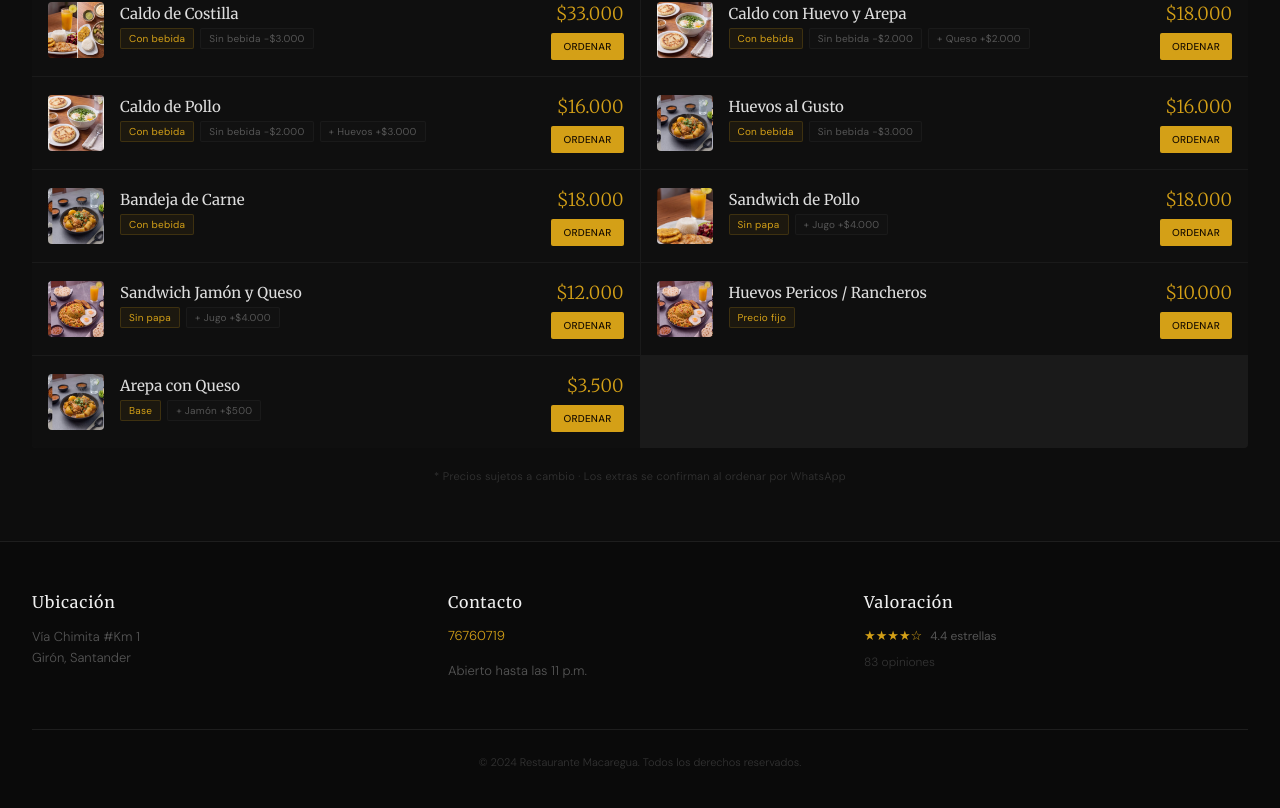
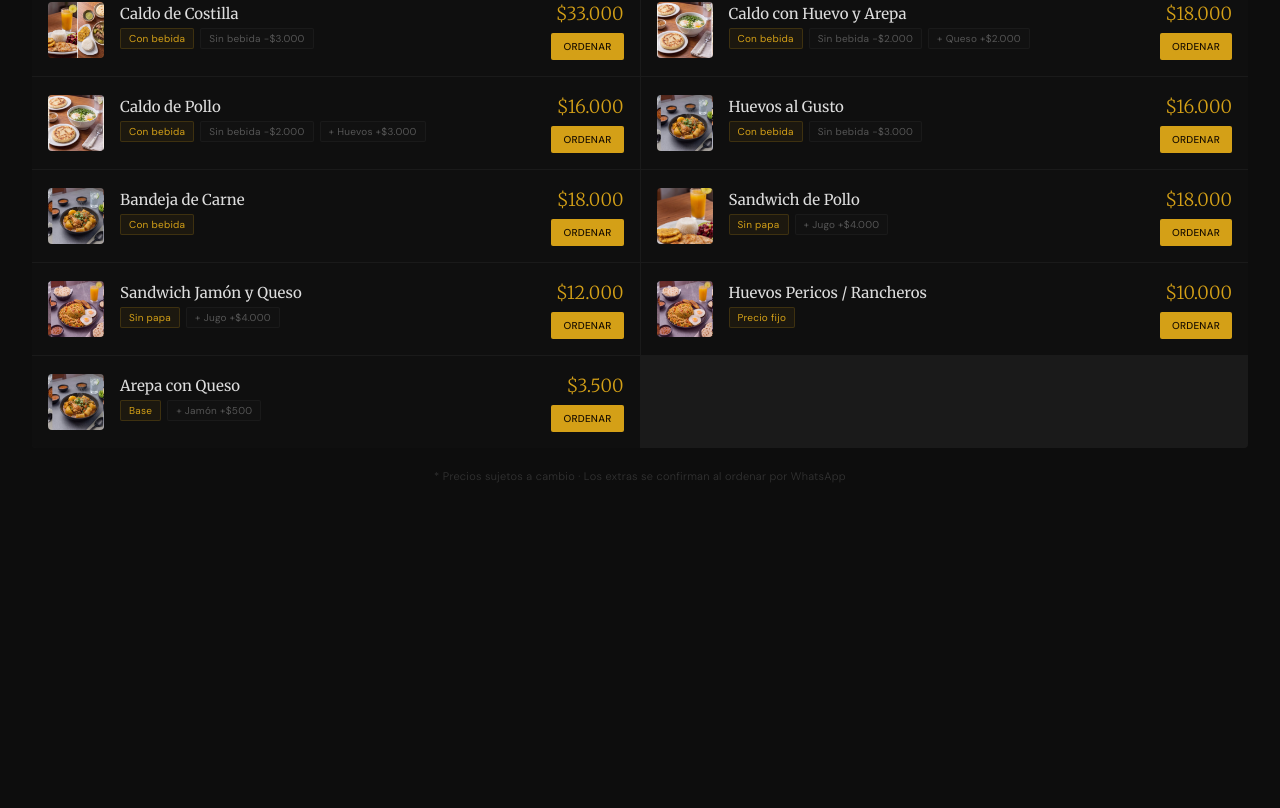
Before and after one commit to felipeandresjimenezsuarez-gif/macaregua-web, a Next.js app: page / in a window 1280 px wide. Shown: the part 1146-1954 px from the top of the page. After the commit the page ends 1687 px from the top, so only its background shows below. Built offline with nearby package versions, Linux system fonts and the light colour scheme.

Commit message:
fix: Remove Footer temporarily to resolve React hydration error #418

```diff
--- a/src/app/page.tsx
+++ b/src/app/page.tsx
@@ -2,7 +2,7 @@ import Nav from '@/components/Nav'
 import Hero from '@/components/Hero'
 import StatsBar from '@/components/StatsBar'
 import MenuSection from '@/components/MenuSection'
-import Footer from '@/components/Footer'
+// import Footer from '@/components/Footer'
 // import { AboutSection, GMBSection, WhatsAppSection, ReviewsSection } from '@/components/sections'
 // import WhatsAppFloat from '@/components/WhatsAppFloat'
 
@@ -13,7 +13,6 @@ export default function Home() {
       <Hero />
       <StatsBar />
       <MenuSection />
-      <Footer />
       {/* <AboutSection />
       <GMBSection />
       <WhatsAppSection />
```
